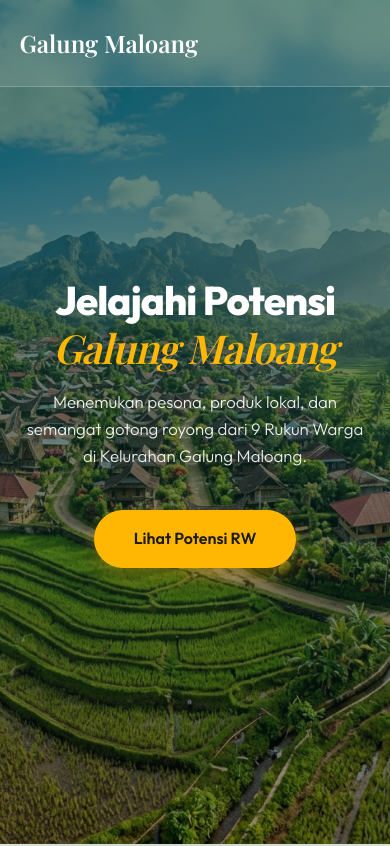
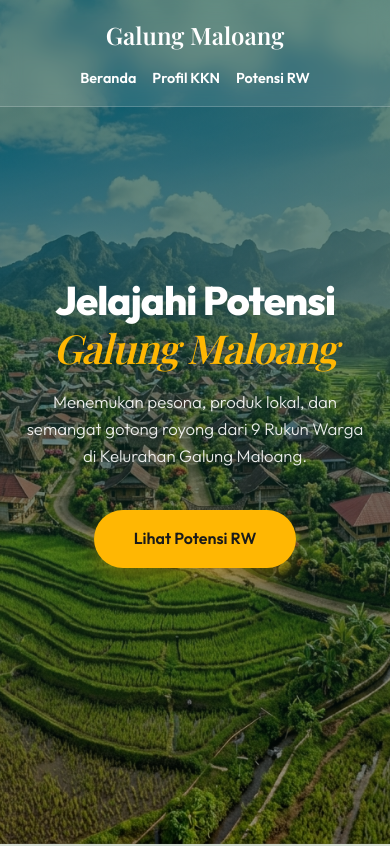
Before and after one commit to dutgit/Media-Informasi-Galung-Maloang, a website built with Vite: page index.html in a window 390 px wide. Shown: the top 846 px of the page. Built offline with nearby package versions, Linux system fonts and the light colour scheme; a web font is replaced by a local one.

Commit message:
Fix navbar visibility on mobile

```diff
--- a/src/style.css
+++ b/src/style.css
@@ -474,13 +474,27 @@
 
 /* Responsive */
 @media (max-width: 768px) {
+  .navbar {
+    flex-direction: column;
+    padding: 1rem 5%;
+    gap: 0.8rem;
+  }
+  .nav-links {
+    display: flex;
+    gap: 1rem;
+    flex-wrap: wrap;
+    justify-content: center;
+  }
+  .nav-links a {
+    margin-left: 0;
+    font-size: 0.9rem;
+  }
   .hero h1 { font-size: 2.5rem; }
   .hero p { font-size: 1.05rem; }
   .about-container { flex-direction: column; gap: 2rem; }
   .about { padding: 4rem 5%; }
   .potensi { padding: 4rem 5%; }
   .modal-text { padding: 1.5rem; }
-  .nav-links { display: none; }
   .rw-grid { grid-template-columns: repeat(auto-fill, minmax(260px, 1fr)); gap: 1.5rem; }
   .stat-card h3 { font-size: 2.5rem; }
   .stat-card { padding: 1.5rem; }
```
